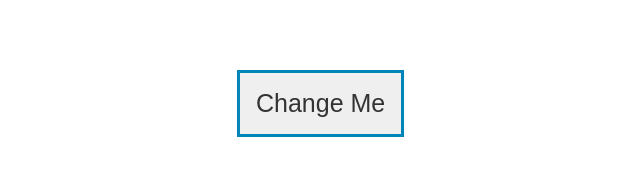
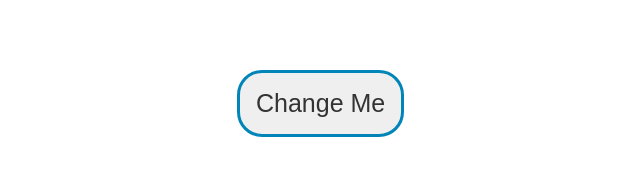
Before and after one commit to alexdev22/automatic-background-color, a plain HTML site: page index.html in a window 1280 px wide. Shown: the part 330-506 px from the top of the page, 403-1043 px from the left. Drawn offline with Linux system fonts and the light colour scheme.

Commit message:
Optimization of css

```diff
--- a/index.js
+++ b/index.js
@@ -13,5 +13,4 @@
 
 changeColor.addEventListener('click', () =>
    body.style.background = randomColor()
-
 )
--- a/style.css
+++ b/style.css
@@ -1,20 +1,22 @@
-body {
-    background: white;
+* {
+    margin: 0;
+    padding: 0;
+    box-sizing: border-box;
 }
 
 .change-color {
-    display: block;
-    margin: 0 auto;
     top: 50%;
     left: 50%;
     position: absolute;
     border: 3px solid rgb(0, 133, 185);
+    border-radius: 25px;
     padding: 1rem;
     color: #333;
     font-size: 25px;
 }
 
 .change-color:hover {
-    transform: translateY( -5px);
-    transition: 0.4s all ease;
+    transform: scale(1.05);
+    transition: 0.45s all;
+    cursor: pointer;
 }
```
